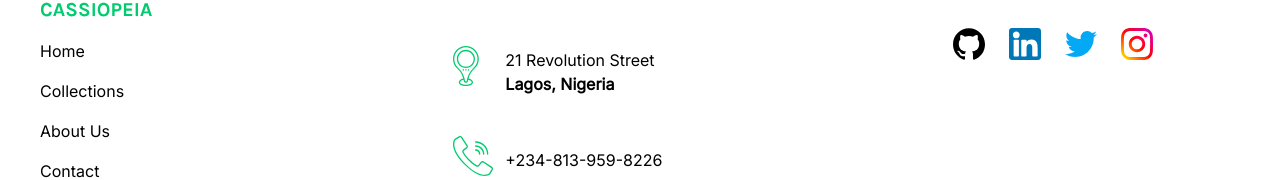
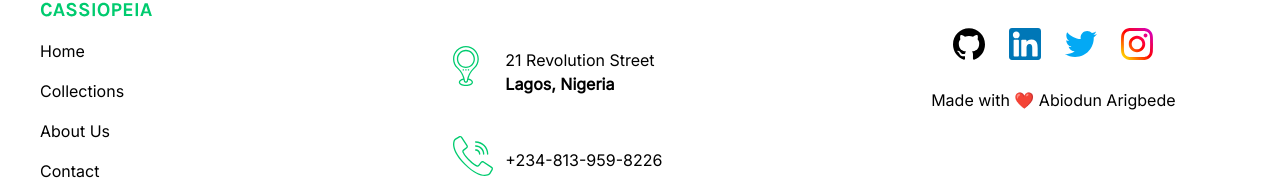
Before and after one commit to AbbyJoe/nuxt-ecommerce, a Nuxt app: page /collections/1 in a window 1280 px wide. Shown: the part 887-1067 px from the top of the page. Built offline with nearby package versions, Linux system fonts and the light colour scheme; no server answers; what vue-paystack would draw is missing.

Commit message:
add made by in footer

```diff
--- a/components/UI/appFooter.vue
+++ b/components/UI/appFooter.vue
@@ -31,6 +31,7 @@
                 <a href="https://twitter.com/Abby_joeRGX"><img src="../../assets/twitter.svg" class="inline w-auto h-8" alt=""></a>
                 <a href="https://www.instagram.com/abbyjoe___/"><img src="../../assets/instagram.svg" class="inline w-auto h-8" alt=""></a>
             </div>
+            <p class="pt-3 text-center">Made with ❤️ Abiodun Arigbede</p>
         </div>
     </section>
 </template>
```
